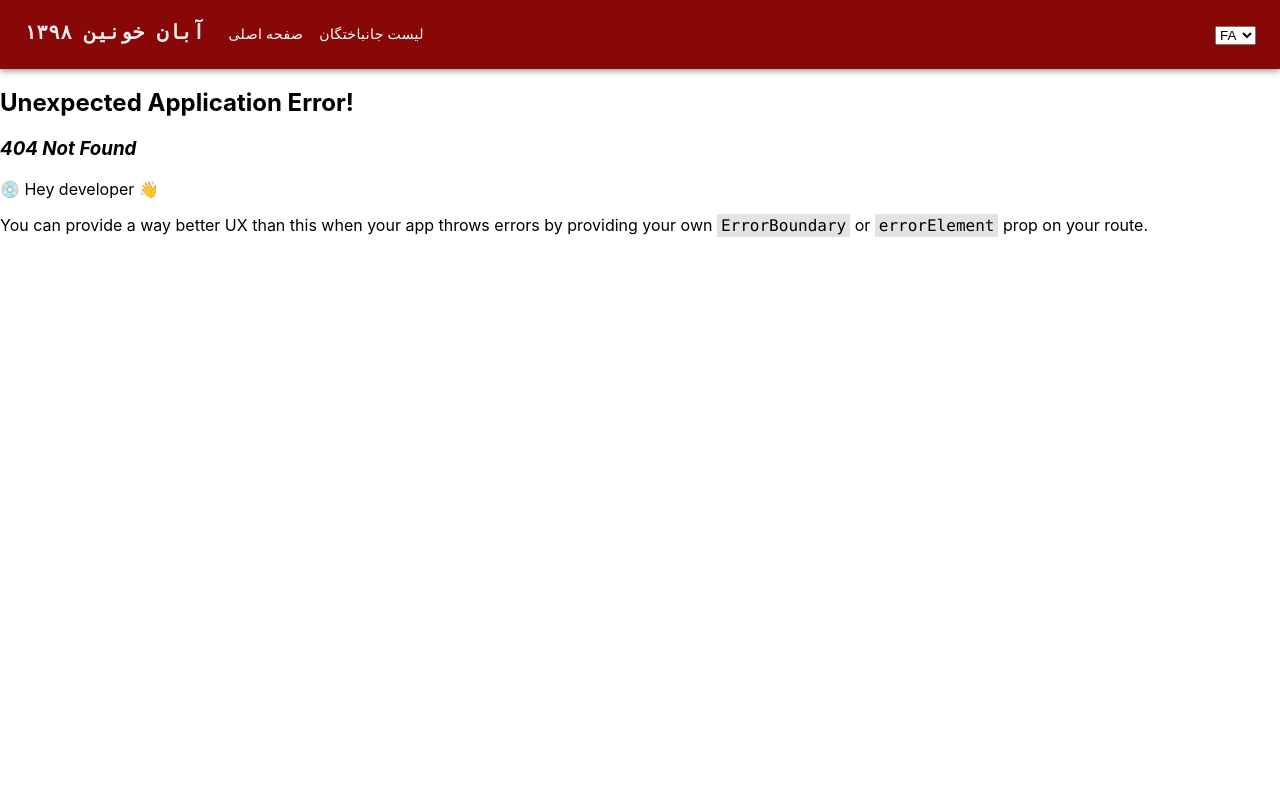
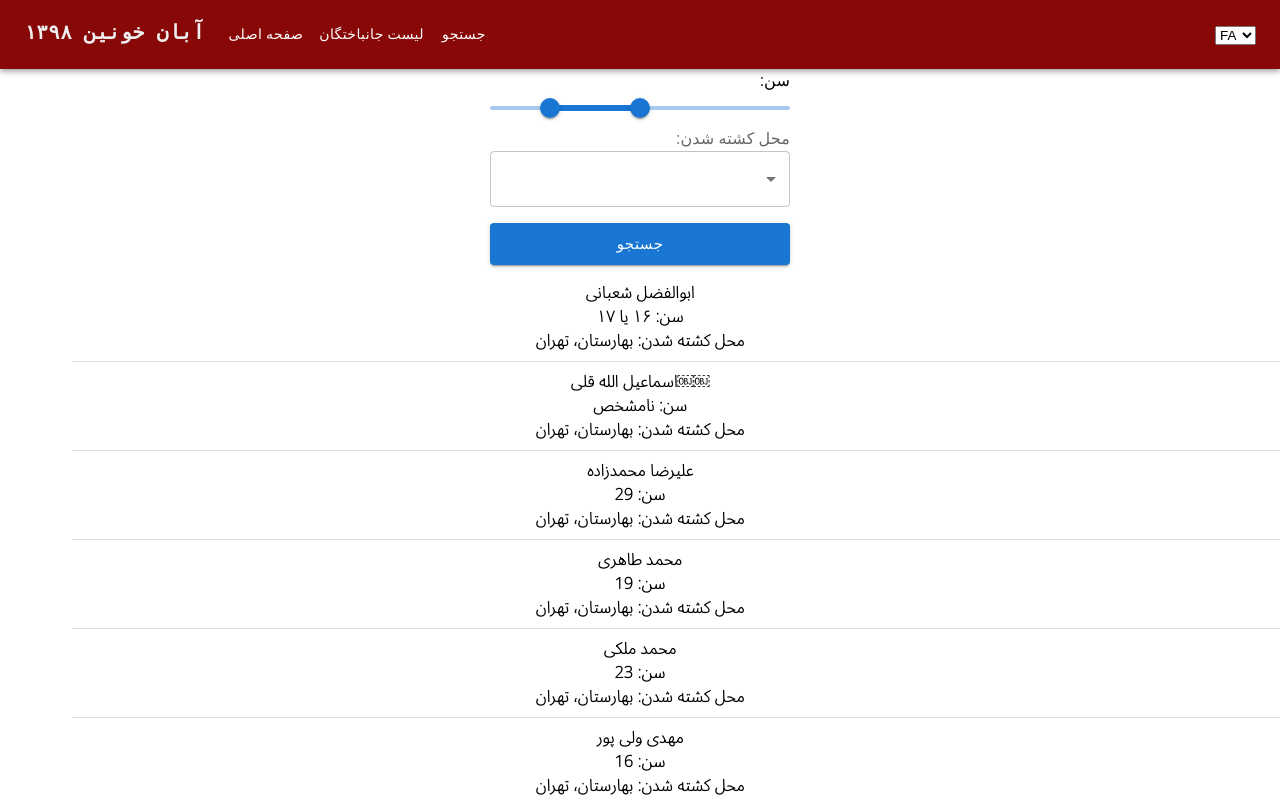
Before and after one commit to vahidinline/bloody, a React (Create React App) app: page /search in a window 1280 px wide. Before the commit this address had no page. Shown: the top 800 px of the page. Built offline with nearby package versions, Linux system fonts and the light colour scheme.

Commit message:
add advanced search

```diff
--- a/src/App.js
+++ b/src/App.js
@@ -8,6 +8,7 @@ import LangContext from './config/LangContext';
 import { useState } from 'react';
 import Navbars from './components/navbar';
 import LangModal from './components/LangModal';
+import Search from './components/Search';
 
 const router = createBrowserRouter([
   {
@@ -22,6 +23,10 @@ const router = createBrowserRouter([
     path: 'home',
     element: <Home />,
   },
+  {
+    path: 'search',
+    element: <Search />,
+  },
 ]);
 function App() {
   const [lange, setLange] = useState('');
@@ -32,7 +37,7 @@ function App() {
 
       <RouterProvider router={router}>
         <CssBaseline />
-        <Info />
+        <Search />
       </RouterProvider>
     </LangContext.Provider>
   );
--- a/src/components/HomePage.jsx
+++ b/src/components/HomePage.jsx
@@ -18,15 +18,9 @@ function Home() {
   const [search, setSearch] = useState('');
   const [filteredList, setFilteredList] = new useState(list);
 
-  const getLocations = async () => {
-    list.map((item) => {
-      setLocation((prev) => new Set([...prev, item.Location]));
-    });
-  };
-
   const getData = async () => {
     setItemsLenth(list.length);
-    getLocations();
+
     setLoading(false);
   };
 
--- /dev/null
+++ b/src/components/Search.jsx
@@ -0,0 +1,161 @@
+import { Label } from '@mui/icons-material';
+import {
+  Button,
+  Divider,
+  FormControl,
+  FormLabel,
+  Grid,
+  List,
+  MenuItem,
+  Select,
+  Slider,
+  Typography,
+  ListItem,
+} from '@mui/material';
+import { Box } from '@mui/system';
+import { t } from 'i18next';
+import { useEffect, useState } from 'react';
+import list from '../data/bloodies';
+import { useTranslation } from 'react-i18next';
+import { useNavigate } from 'react-router-dom';
+
+const Search = () => {
+  const navigate = useNavigate();
+
+  const { t } = useTranslation();
+  const [searchAge, setSearchAge] = useState(['20', '50']);
+  const [searchLocation, setSearchLocation] = useState('بهارستان، تهران');
+  const [Location, setLocation] = useState([]);
+  const [DuplicatedLocation, setDuplicatedLocation] = useState([]);
+  console.log(Location);
+  const [filteredList, setFilteredList] = new useState(list);
+
+  const getLocations = async () => {
+    list.map((item) => {
+      setDuplicatedLocation((prev) => [...prev, item.Location]);
+      setLocation([...new Set(DuplicatedLocation)]);
+    });
+  };
+  const handleChange = (event, newValue) => {
+    setSearchAge(newValue);
+  };
+
+  const filterByAge = () => {
+    setFilteredList(
+      list.filter(
+        (item) => item.Age >= searchAge[0] && item.Age <= searchAge[1]
+      )
+    );
+  };
+  useEffect(() => {
+    getLocations();
+  }, []);
+  return (
+    <Grid container>
+      <Grid
+        item
+        xs={12}
+        md={12}
+        sx={{
+          display: 'flex',
+          justifyContent: 'center',
+          direction: 'rtl',
+        }}>
+        <Box sx={{ width: 300 }}>
+          <Typography>{t('detailsAge.text')}</Typography>
+          <Slider
+            getAriaLabel={() => 'Temperature range'}
+            value={searchAge}
+            onChange={handleChange}
+            valueLabelDisplay="auto"
+          />
+          <FormControl fullWidth>
+            <FormLabel>
+              <Typography>{t('detailsLocation.text')}</Typography>
+            </FormLabel>
+            <Select
+              value={searchLocation}
+              onChange={(e) => setSearchLocation(e.target.value)}>
+              {Location.map((item, i) => (
+                <MenuItem key={i} value={item}>
+                  <Typography
+                    sx={{
+                      justifyContent: 'center',
+                      fontFamily: 'Noto Sans Arabic',
+                      fontWeight: 'bold',
+                    }}>
+                    {item}
+                  </Typography>
+                </MenuItem>
+              ))}
+            </Select>
+          </FormControl>
+          <Button
+            variant="contained"
+            color="primary"
+            size="large"
+            sx={{ mt: 2 }}
+            onClick={filterByAge}
+            fullWidth>
+            {t('searchText.text')}
+          </Button>
+        </Box>
+      </Grid>
+      <Grid xs={12} md={12}>
+        <List>
+          {filteredList.map(
+            (row) =>
+              row.Location === searchLocation && (
+                <Grid
+                  onClick={() => {
+                    navigate(`/details/${row.id}`, { state: { row } });
+                  }}>
+                  <ListItem
+                    key={row.id}
+                    sx={{
+                      display: 'flex',
+                      justifyContent: 'center',
+                      alignItems: 'center',
+                      flexDirection: 'column',
+                    }}>
+                    <Typography
+                      sx={{
+                        display: 'flex',
+                        justifyContent: 'center',
+                        fontFamily: 'Noto Sans Arabic',
+                        fontWeight: 'bold',
+                      }}>
+                      {row.name}
+                    </Typography>
+                    <Typography
+                      sx={{
+                        display: 'flex',
+                        justifyContent: 'center',
+                        fontFamily: 'Noto Sans Arabic',
+                        fontWeight: 'bold',
+                      }}>
+                      {t('detailsAge.text')}
+                      {row.Age}
+                    </Typography>
+                    <Typography
+                      sx={{
+                        display: 'flex',
+                        justifyContent: 'center',
+                        fontFamily: 'Noto Sans Arabic',
+                        fontWeight: 'bold',
+                      }}>
+                      {t('detailsLocation.text')}
+                      {row.Location}
+                    </Typography>
+                  </ListItem>
+                  <Divider variant="inset" component="li" />
+                </Grid>
+              )
+          )}
+        </List>
+      </Grid>
+    </Grid>
+  );
+};
+
+export default Search;
--- a/src/components/navbar.jsx
+++ b/src/components/navbar.jsx
@@ -113,6 +113,20 @@ const ResponsiveAppBar = () => {
                   </Link>
                 </Typography>
               </MenuItem>
+              <MenuItem
+                onClick={handleCloseNavMenu}
+                sx={{
+                  background: '#880808',
+                  color: '#eee',
+                }}>
+                <Typography textAlign="center">
+                  <Link
+                    sx={{ color: 'inherit', textDecoration: 'none' }}
+                    href="/search">
+                    {t('searchText.text')}
+                  </Link>
+                </Typography>
+              </MenuItem>
             </Menu>
           </Box>
           <Typography
@@ -151,6 +165,15 @@ const ResponsiveAppBar = () => {
                 {t('navbar2.text')}
               </Link>
             </Button>
+            <Button
+              onClick={handleCloseNavMenu}
+              sx={{ my: 2, color: 'white', display: 'block' }}>
+              <Link
+                href="/search"
+                sx={{ color: 'inherit', textDecoration: 'none' }}>
+                {t('searchText.text')}
+              </Link>
+            </Button>
           </Box>
 
           <Box sx={{ flexGrow: 0 }}>
--- a/src/config/i18n.js
+++ b/src/config/i18n.js
@@ -47,6 +47,9 @@ i18n
           detailsLocation: {
             text: 'Location: ',
           },
+          searchText: {
+            text: 'Search',
+          },
         },
       },
       fa: {
@@ -91,6 +94,9 @@ i18n
           detailsLocation: {
             text: 'محل کشته شدن: ',
           },
+          searchText: {
+            text: 'جستجو',
+          },
         },
       },
     },
```
